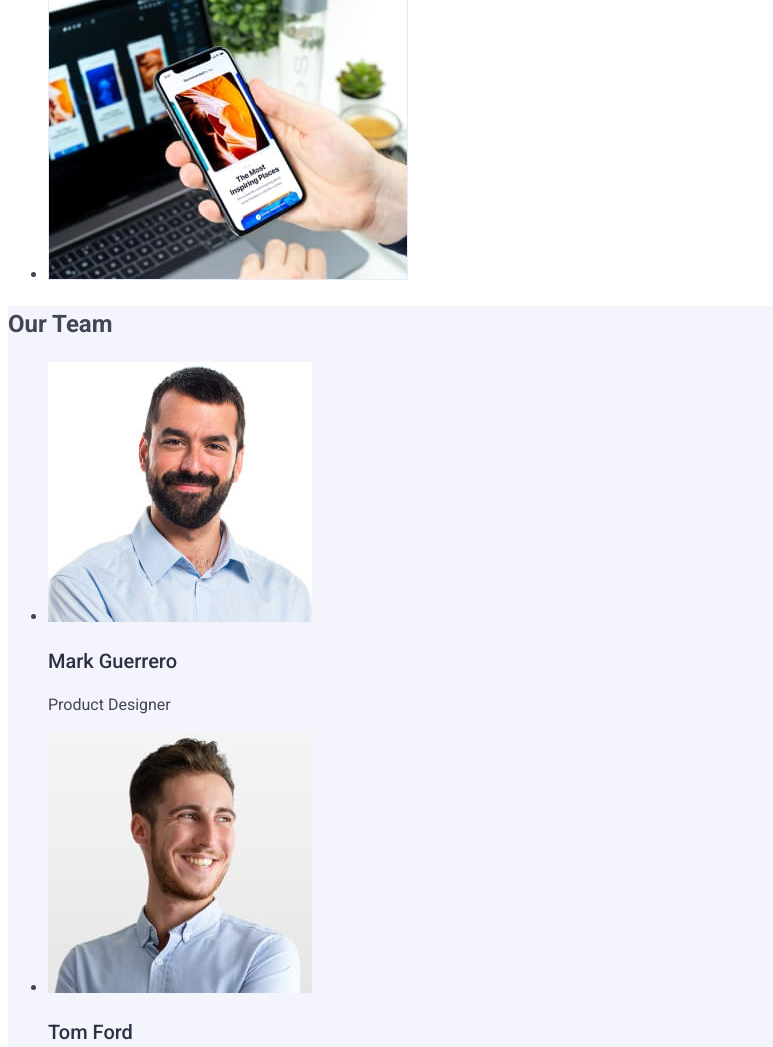
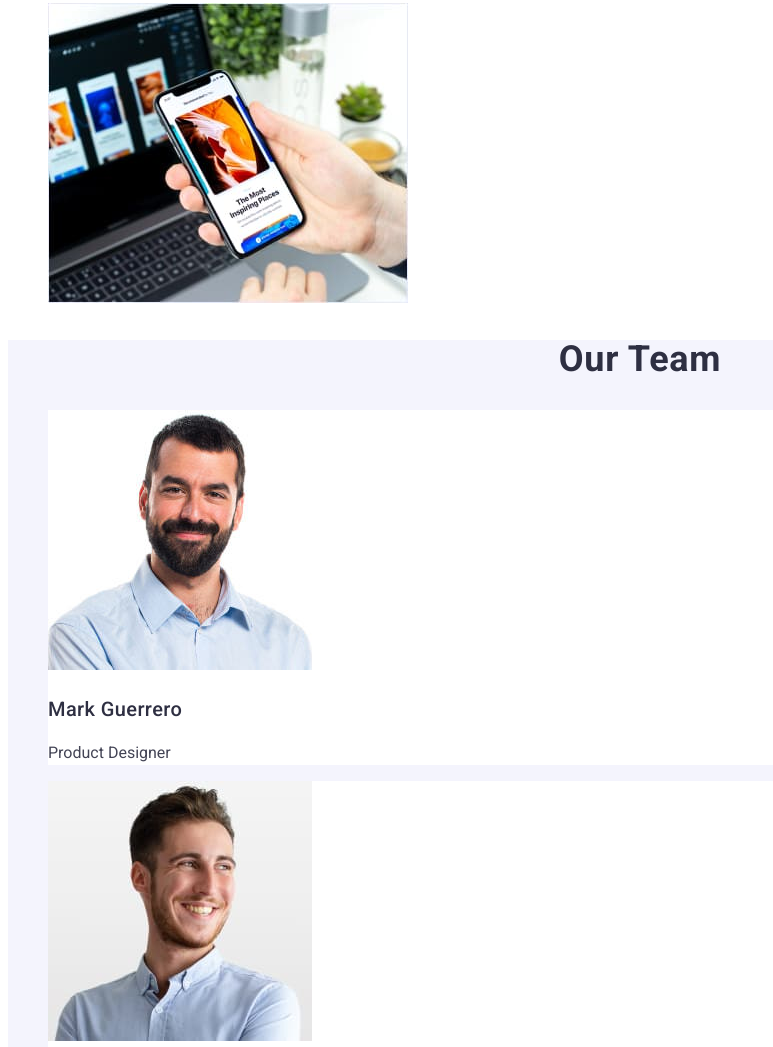
Before and after one commit to culplate/goit-markup-hw-02, a plain HTML site: page index.html in a window 1280 px wide. Shown: the part 1485-2532 px from the top of the page, without its empty margins (0-773 px from the left). Drawn offline with Linux system fonts and the light colour scheme.

Commit message:
Updates on HTML markup + bit of css

```diff
--- a/css/styles.css
+++ b/css/styles.css
@@ -37,15 +37,18 @@ body {
 .section-title,
 .cards-title {
   color: var(--dark-color);
+  letter-spacing: 0.02em;
 }
 
 .section-title {
   font-size: 36px;
+  text-align: center;
+  text-transform: capitalize;
 }
 
 .main-title,
 .section-title {
-  line-height: 1.111;
+  line-height: 1.11;
 }
 
 .logo {
@@ -140,6 +143,12 @@ footer {
   line-height: 1.2;
   font-size: 20px;
   font-weight: 500;
+  letter-spacing: 0.02em;
+  background-color: #fff;
+}
+
+.team-card {
+  background-color: #ffffff;
 }
 
 .footer-text {
--- a/index.html
+++ b/index.html
@@ -48,7 +48,7 @@
       </section>
       <section id="benefits" class="benefits-section">
         <h2>Benefits</h2>
-        <ul>
+        <ul class="list">
           <li>
             <h3 class="cards-title">Strategy</h3>
             <p class="cards-text">
@@ -80,8 +80,8 @@
         </ul>
       </section>
       <section id="we-doing" class="we-doing-section">
-        <h2 class="section-headline">What are we doing</h2>
-        <ul>
+        <h2 class="section-title">What are we doing</h2>
+        <ul class="list">
           <li>
             <img
               src="./images/wedoing-img-1.jpg"
@@ -112,8 +112,8 @@
         </ul>
       </section>
       <section id="our-team" class="our-team-section">
-        <h2 class="section-headline">Our Team</h2>
-        <ul>
+        <h2 class="section-title">Our Team</h2>
+        <ul class="list">
           <li class="team-card">
             <img
               src="./images/team-img-1.jpg"
```
Also changed, not shown: portfolio.html (+1 -2 lines).
